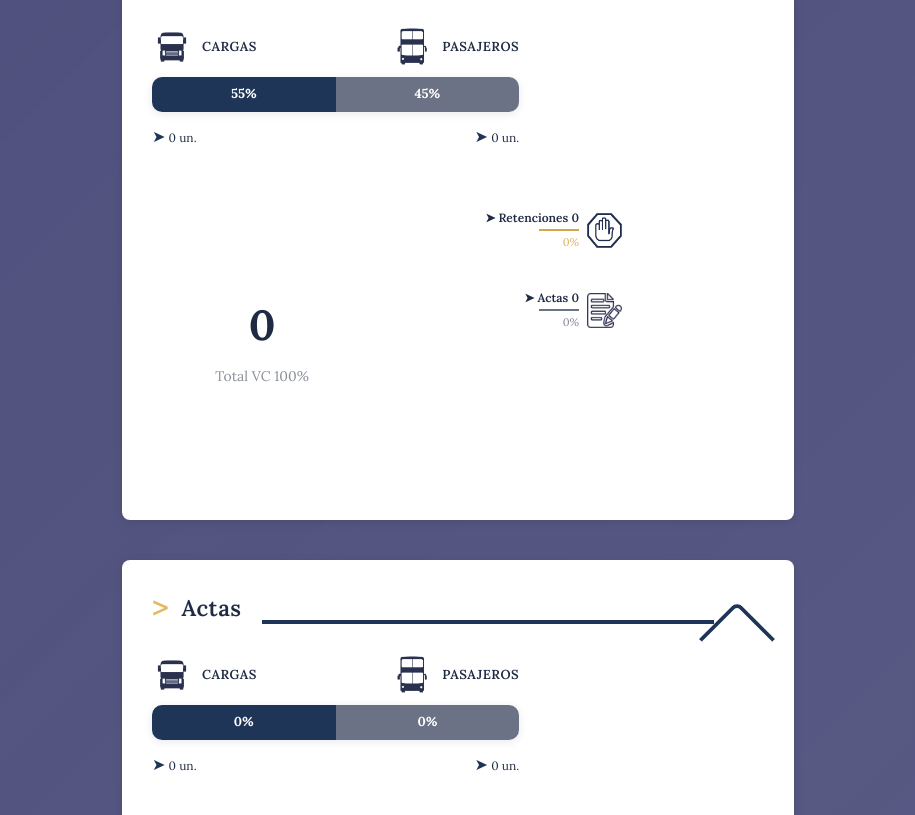
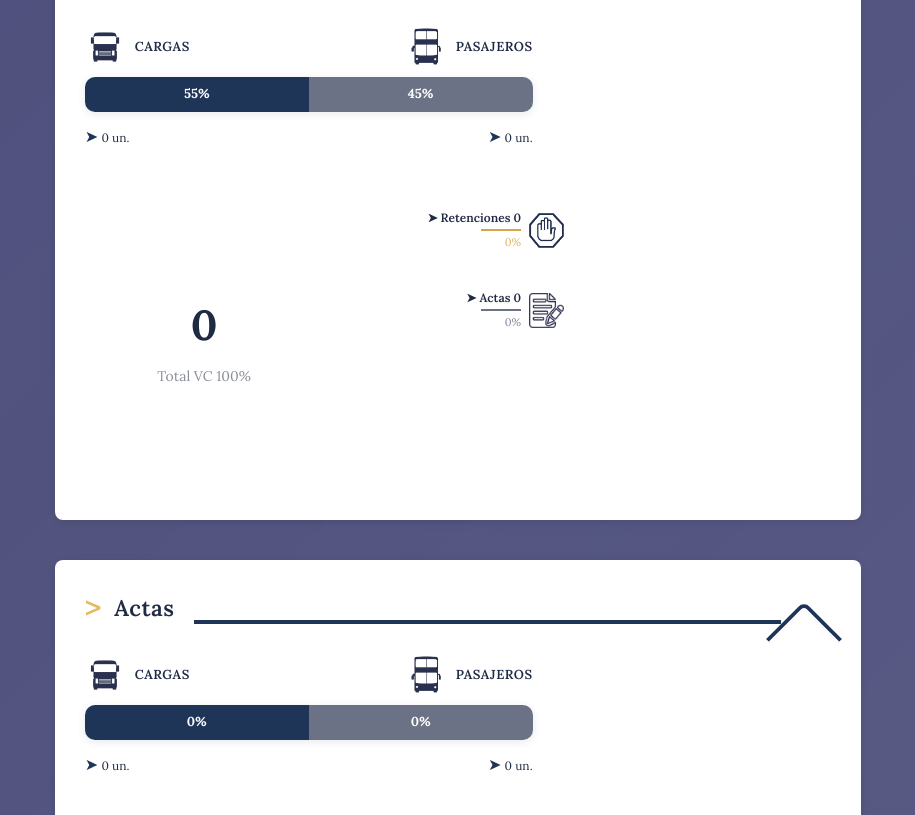
Before and after one commit to colokar/INFORME_Daro, a website: page INFORME/index.html in a window 1280 px wide. Shown: the part 590-1405 px from the top of the page, without its empty margins (182-1097 px from the left). Drawn offline with nearby package versions, Linux system fonts and the light colour scheme.

Commit message:
Ajuste de ancho y centrado simétrico en vc-bloque

```diff
--- a/INFORME/STYLE.css
+++ b/INFORME/STYLE.css
@@ -23,11 +23,12 @@ PALETA DE COLORES OFICIAL
   box-sizing: border-box;
 }
 
-body {
+  body {
   font-family: Lora, serif;
   background: var(--gris-claro);
   color: var(--azul-oscuro);
   line-height: 1.6;
+  padding: 0 0px; /* Esto da un pequeño respiro en los bordes de la pantalla */
 }
 
 /* ======================================================
@@ -134,13 +135,15 @@ button:hover {
 /* ============================= */
 
 .vc-bloque {
-  background: #f2f2f2;
+  background: white;
   padding: 30px;
-  margin-top: 20px;
-  border-radius: 10px;
+  margin: 40px auto; /* Agregamos auto para que se centre si sobra espacio */
+  border-radius: 8px;
+  box-shadow: 0 2px 8px rgba(0, 0, 0, 0.1);
+  width: 100%;
+  max-width: 1200px; /* <--- TOCAR AQUÍ: Pon 1200px o 100% para que se estire */
+  box-sizing: border-box;
   color: #1f2a44;
-  width: 100%;
-  overflow: visible;
 }
 
 .vc-contenedor {
@@ -408,16 +411,20 @@ button:hover {
 
 /* 1. El Contenedor Principal (Igual al de Infracciones) */
 .vc-bloque {
-  background: white;
-  /* Cambiado a blanco para matchear con Infracciones */
+ background: white;
   padding: 30px;
-  margin: 40px 0;
   border-radius: 8px;
   box-shadow: 0 2px 8px rgba(0, 0, 0, 0.1);
-  /* Sombra idéntica a línea 45 de tu imagen */
-  width: 100%;
+  color: #1f2a44;
   box-sizing: border-box;
-  color: #1f2a44;
+
+  /* --- SIMETRÍA TOTAL --- */
+  width: 120%;           /* El ancho que desees (puedes probar 115%, 120%, etc.) */
+  margin-left: -10%;    /* Siempre debe ser la MITAD del excedente (si usas 120, pones -10) */
+  margin-top: 40px;
+  margin-bottom: 40px;
+
+  /* Eliminamos left y position relative para que no interfieran con el centrado real */
 }
 
 /* 2. Disposición de Columnas (60% barras - 40% gráfico) */
```
